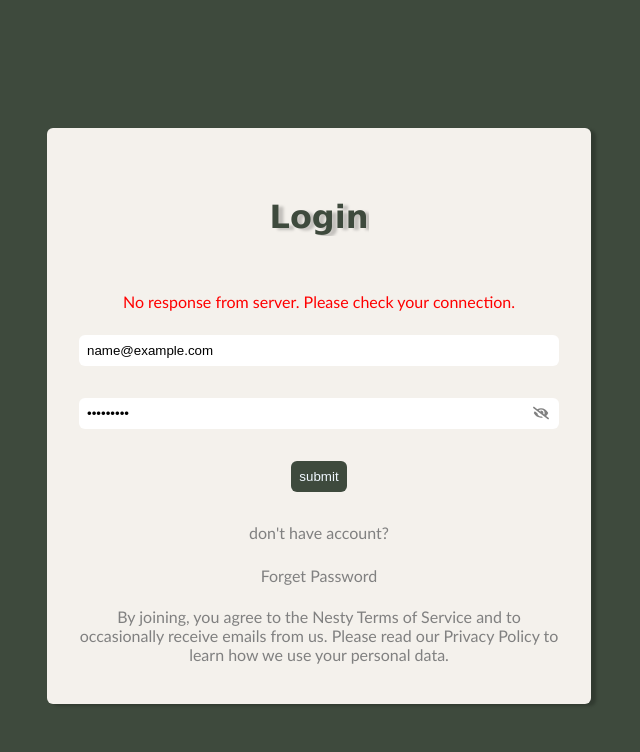
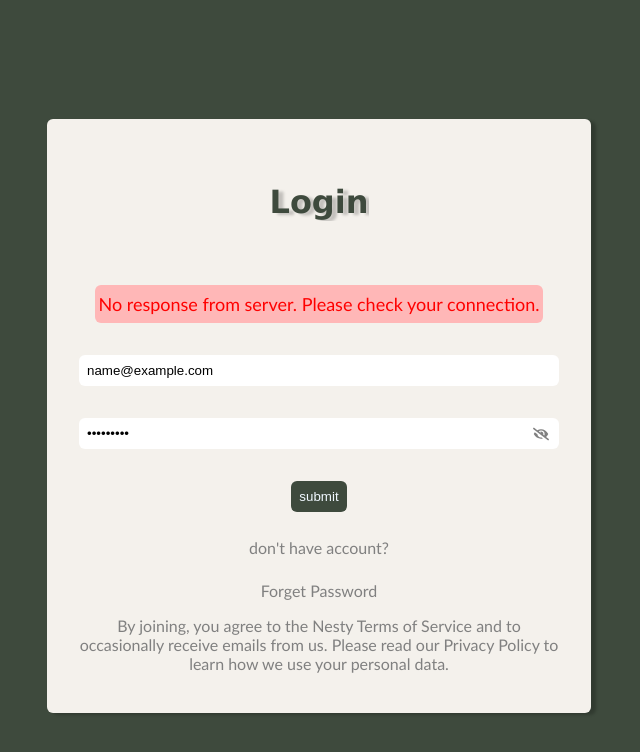
Before and after one commit to MahmoudX8/Nesty-Frontend, a React (Vite) app: page /login in a window 1280 px wide. Both pictures are taken after typing "name@example.com", "Sample123" into the empty fields and a click on the button "submit". Shown: the top 752 px of the page, without its empty margins (321-961 px from the left). Built offline with nearby package versions, Linux system fonts and the light colour scheme; no server answers.

Commit message:
Update Login.jsx

```diff
--- a/src/pages/auth/Login.jsx
+++ b/src/pages/auth/Login.jsx
@@ -11,7 +11,6 @@ export const Login = () => {
     const [pass,setpass] = useState("");
     const [err,seterr] = useState("");
     const [success,setsuccess] = useState("");
-    const [role,setrole] = useState("");
     const [showPass, setShowPass] = useState(false);
     const navigate = useNavigate();
     const {login} = useAuth();
@@ -29,7 +28,6 @@ export const Login = () => {
             if(data.success){
                 localStorage.setItem("email", email);
                 localStorage.setItem("name", data.first_name);
-                setrole(data.member_role);
                 login(data.accessToken , data.member_role , data.id);
                 setsuccess(data.message);
                 setTimeout(() => {
@@ -54,14 +52,14 @@ export const Login = () => {
     <div className="loginpage">
         <form onSubmit={handlesubmit}>
             <h1 className='titleofform'>Login</h1>
-            {err && <p style={{color:"red"}}>{err}</p>}
-            {success && <p style={{color: 'green'}} >{success}</p>}
+            {err && <div className='errdiv'><p style={{color:""}}>{err}</p></div>}
+            {success && <div className='successdiv'><p style={{color: 'green'}} >{success}</p></div>}
             <input type="email" required placeholder='Email' value={email} disabled={loading} onChange={(e)=>{setemail(e.target.value)}} />
             <div className="passdiv">
                 <input type={showPass?"text":"password"} className='password' required placeholder='Password' value={pass} disabled={loading} onChange={(e)=>{setpass(e.target.value)}} />
                 <span><FaEyeSlash className='eye' style={showPass?{color:'#50624e'}:{color:'gray'}} onClick={(e)=>{e.stopPropagation(); setShowPass(!showPass)}}/></span>
             </div>
-            <button type="submit">{loading ? "..." : "submit"}</button>
+            <button type="submit" disabled={loading}>{loading ? "..." : "submit"}</button>
             <br />
             <p className='question' onClick={()=>{navigate('/signup')}}>don't have account?</p>
             <p className='question' onClick={()=>{navigate('/forget-password')}}>Forget Password</p>
```
